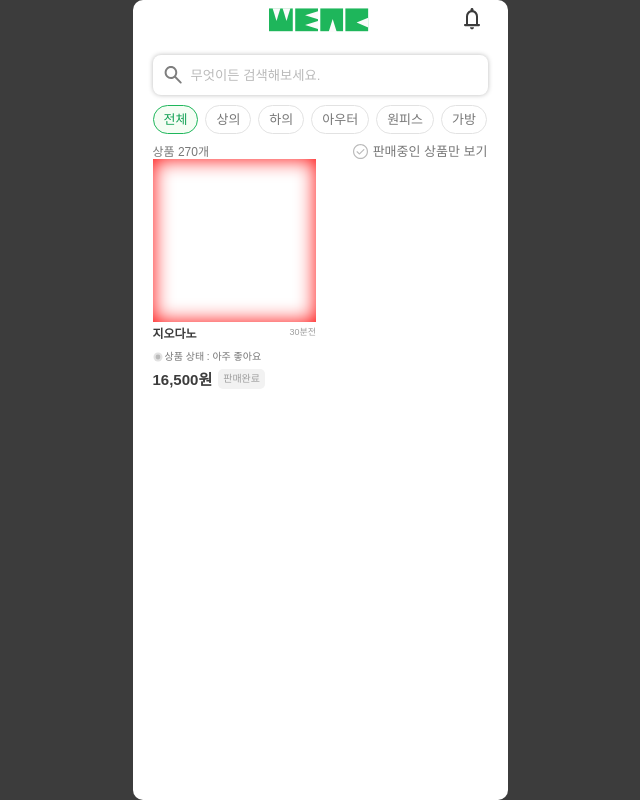
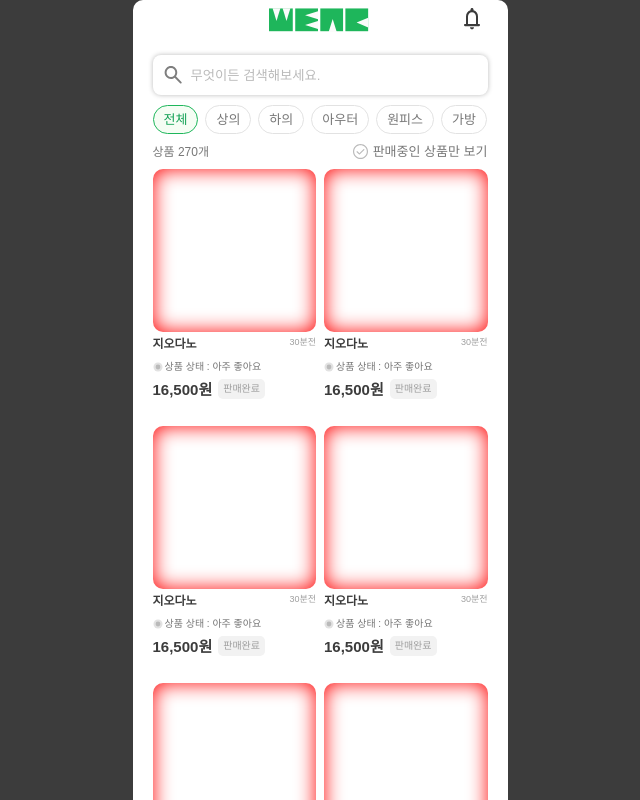
Before and after one commit to 9oormthon-univ/2024_BEOTKKOTTHON_TEAM_12_FE, a React (Vite) app: page / in a window 1280 px wide. Shown: the top 800 px of the page, without its empty margins (320-960 px from the left). Built offline with nearby package versions, Linux system fonts and the light colour scheme; a web font is replaced by a local one.

Commit message:
FEAT : 상품 페이지 UI 완성

```diff
--- a/src/components/molcule/box-item-trade/style.ts
+++ b/src/components/molcule/box-item-trade/style.ts
@@ -3,11 +3,13 @@ import styled from 'styled-components';
 export const Container = styled.div`
   width: 163.5px;
   height: 232px;
+  margin-bottom: 25px;
 `;
 
 export const BoxImage = styled.div`
   box-shadow: inset 0 0 20px red;
   height: 163px;
+  border-radius: 10px;
   margin-bottom: 6px;
 `;
 
--- a/src/components/organism/list-trade-items/index.tsx
+++ b/src/components/organism/list-trade-items/index.tsx
@@ -1,7 +1,14 @@
+import { BoxItemTrade } from '@components/index';
 import * as S from './style';
 
 const ListTradeItems = () => {
-  return <div>ListTradeItems</div>;
+  return (
+    <S.Container>
+      {[...Array(10)].map((_, i) => (
+        <BoxItemTrade key={i} />
+      ))}
+    </S.Container>
+  );
 };
 
 export default ListTradeItems;
--- a/src/components/organism/list-trade-items/style.ts
+++ b/src/components/organism/list-trade-items/style.ts
@@ -0,0 +1,7 @@
+import styled from 'styled-components';
+
+export const Container = styled.div`
+  display: flex;
+  flex-wrap: wrap;
+  justify-content: space-between;
+`;
--- a/src/pages/main-page/index.tsx
+++ b/src/pages/main-page/index.tsx
@@ -1,4 +1,4 @@
-import { BoxItemTrade, FilterTrade, HeaderLogo, ListTag, Search } from '@components/index';
+import { FilterTrade, HeaderLogo, ListTag, ListTradeItems, Search } from '@components/index';
 import * as S from './style';
 
 const MainPage = () => {
@@ -16,9 +16,12 @@ const MainPage = () => {
         <ListTag />
       </section>
 
+      <section className="filter">
+        <FilterTrade />
+      </section>
+
       <section className="items">
-        <FilterTrade />
-        <BoxItemTrade />
+        <ListTradeItems />
       </section>
     </S.Container>
   );
--- a/src/pages/main-page/style.ts
+++ b/src/pages/main-page/style.ts
@@ -7,13 +7,9 @@ export const Container = styled.div`
     margin-bottom: 15px;
   }
 
-  .search {
+  .search,
+  .category,
+  .filter {
     margin-bottom: 10px;
   }
-
-  .category {
-    margin-bottom: 10px;
-  }
-
-  // .items
 `;
```
Also changed, not shown: src/assets/icons/trade_state_green.svg (added).
